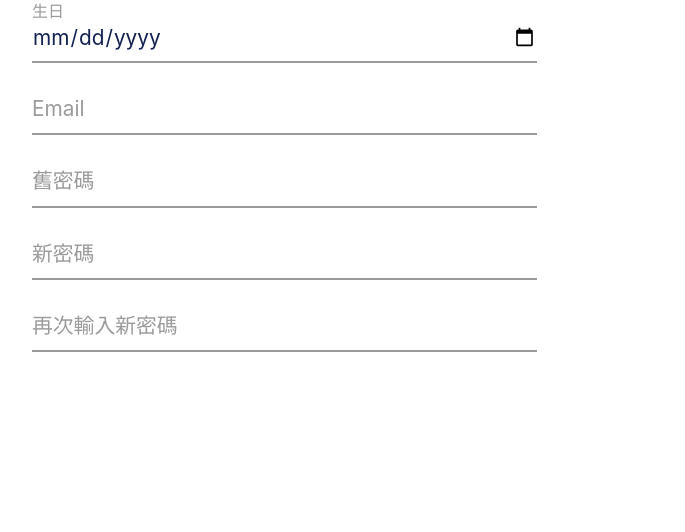
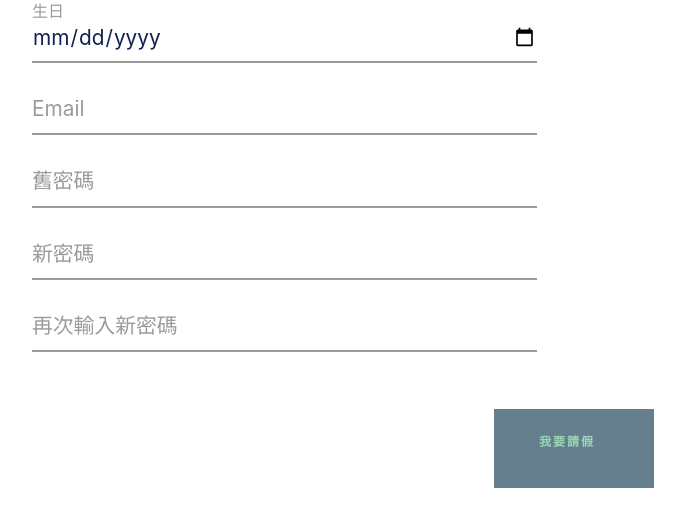
Before and after one commit to HaXAlvin/StudentClubManagerSystem, a Flask app: template templates/enterIntroduce.html in a window 1280 px wide. Shown: the part 268-800 px from the top of the page, without its empty margins (53-738 px from the left). Run offline with Flask 2, Linux system fonts and the light colour scheme; the template is opened without the code that fills it, so the values that code supplies are empty; parts of the project's set-up code (start-up, migrations or seed data) failed here and were passed over; some libraries are stand-ins or nearby versions.

Commit message:
增button

```diff
--- a/templates/enterIntroduce.html
+++ b/templates/enterIntroduce.html
@@ -29,6 +29,7 @@
       crossorigin="anonymous"
     ></script>
     <link rel="stylesheet" href="../static/css/inputDesign.css" />
+    <link rel="stylesheet" href="../static/css/button-style.css" />
   </head>
   <body>
     <!-- <h1>{{account}}'s home</h1> -->
@@ -205,6 +206,28 @@
           <label for="name" class="form__label">再次輸入新密碼</label>
         </div>
       </form>
+      <section id="intro" style="margin-top: 50px;">
+        <div id="intro-content" class="center-content">
+          <div class="center-content-inner">
+            <div class="content-section content-section-margin">
+              <div class="content-section-grid clearfix">
+                <a href="#" class="button nav-link">
+                  <div class="bottom"></div>
+
+                  <div class="top">
+                    <div class="label">我要請假</div>
+
+                    <div class="button-border button-border-left"></div>
+                    <div class="button-border button-border-top"></div>
+                    <div class="button-border button-border-right"></div>
+                    <div class="button-border button-border-bottom"></div>
+                  </div>
+                </a>
+              </div>
+            </div>
+          </div>
+        </div>
+      </section>
     </div>
   </body>
 </html>
```
